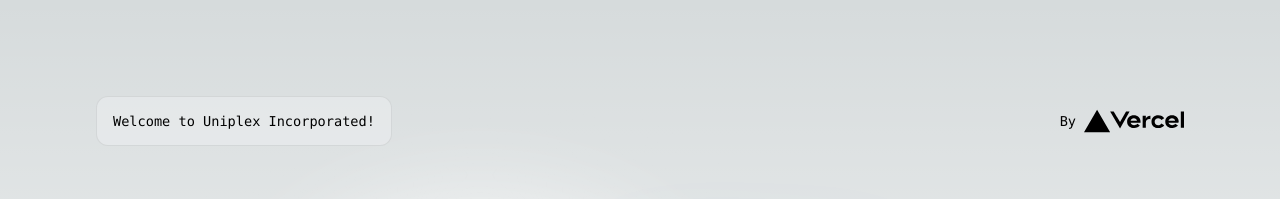
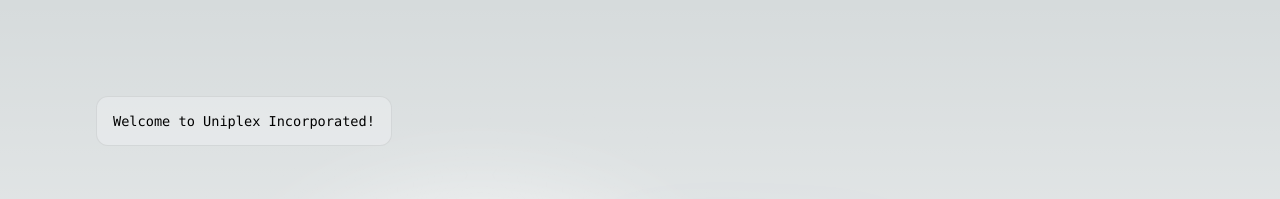
Before and after one commit to LavishSphere/uniplex-old, a Next.js app: page / in a window 1280 px wide. Shown: the top 199 px of the page. Built offline with nearby package versions, Linux system fonts and the light colour scheme.

Commit message:
Update page.js

```diff
--- a/app/page.js
+++ b/app/page.js
@@ -8,23 +8,6 @@
         <p>
           Welcome to Uniplex Incorporated!
         </p>
-        <div>
-          <a
-            href="https://vercel.com?utm_source=create-next-app&utm_medium=appdir-template&utm_campaign=create-next-app"
-            target="_blank"
-            rel="noopener noreferrer"
-          >
-            By{' '}
-            <Image
-              src="/vercel.svg"
-              alt="Vercel Logo"
-              className={styles.vercelLogo}
-              width={100}
-              height={24}
-              priority
-            />
-          </a>
-        </div>
       </div>
 
       <div className={styles.center}>
```
